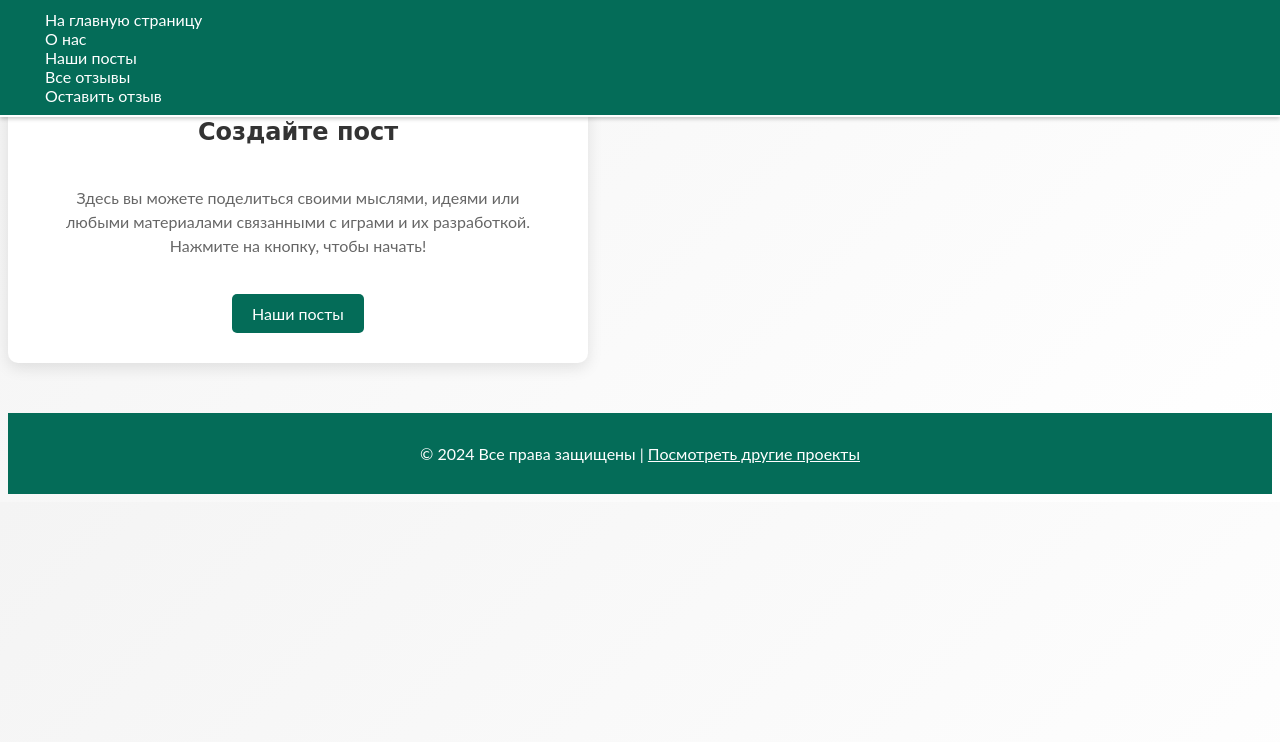
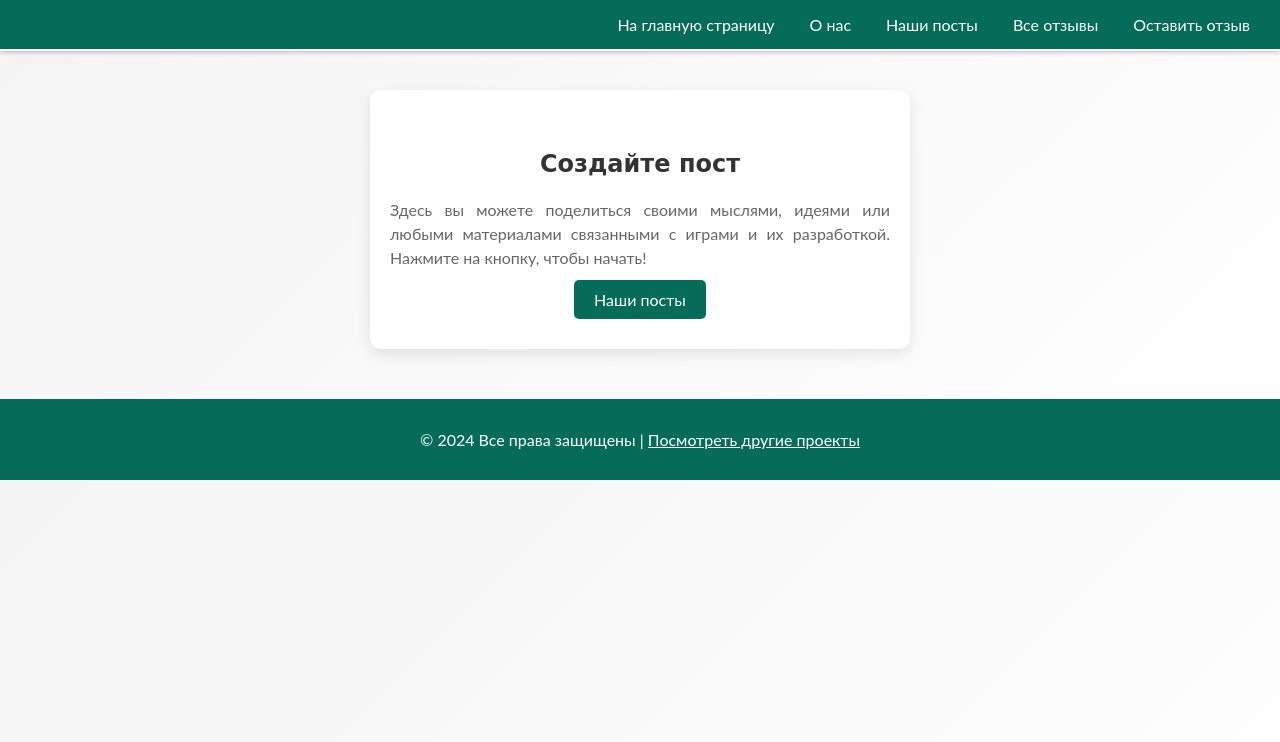
Before and after one commit to AnkoSha/lr_web, a Django app: page / in a window 1280 px wide. Shown: the top 742 px of the page. After the commit the page ends 480 px from the top, so only its background shows below. Run offline with Django 5.2, Linux system fonts and the light colour scheme.

Commit message:
изменены стили

```diff
--- a/static/css/style.css
+++ b/static/css/style.css
@@ -2,6 +2,10 @@ html, body {
     font-family: 'Lato', sans-serif;
     background: linear-gradient(135deg, #f4f4f4, #ffffff);
     color: #666;
+    width: 100%;
+    margin: 0;
+    padding: 0;
+    box-sizing: border-box;
 }
 
 /* Навбар */
@@ -12,7 +16,7 @@ html, body {
     right: 0;
     z-index: 1000;
     background: #046c58;
-    padding: 10px 20px;
+    padding: 15px 20px; /* Исправлено на удобное значение */
     border-bottom: 2px solid #fff;
     box-shadow: 0px 2px 4px rgba(0, 0, 0, 0.2);
 }
@@ -22,6 +26,9 @@ html, body {
     list-style: none;
     margin: 0;
     padding: 0;
+    display: flex;
+    justify-content: flex-end;
+    align-items: center;
 }
 
 .custom-navbar li {
@@ -44,24 +51,26 @@ html, body {
 
 main {
     display: block;
+    margin-top: 80px; /* Прибавлен отступ под фиксированный navbar */
+    padding: 20px;
 }
 
 .center-section {
     text-align: center;
     background: #fff;
-    padding: 40px 40px;
+    padding: 40px 20px; /* Сбалансировано для небольших экранов */
     border-radius: 10px;
     box-shadow: 0px 5px 15px rgba(0, 0, 0, 0.1);
     max-width: 500px;
+    margin: 40px auto; /* Центрирование */
+    position: relative;
 }
-
-
 
 .center-section img {
     width: 100px;
     height: 100px;
-            padding-bottom: 20px;
-            border-radius: 50%; /* Картинка с кругом */
+    margin-bottom: 20px;
+    border-radius: 50%; /* Картинка в круге */
 }
 
 .center-section .shape {
@@ -79,14 +88,15 @@ main {
     font-family: 'Righteous', cursive;
     font-size: 24px;
     color: #333;
-            padding-bottom: 20px;
+    margin-bottom: 20px;
 }
 
 .center-section p {
     color: #666;
     font-size: 16px;
     line-height: 1.5;
-            padding-bottom: 30px;
+    margin-bottom: 20px;
+    text-align: justify; /* Выравнивание текста */
 }
 
 .center-section .btn {
@@ -102,7 +112,6 @@ main {
 .center-section .btn:hover {
     background: #000;
     color: #fff;
-            padding-bottom: 60 px;
 }
 
 /* Футер */
@@ -112,6 +121,7 @@ main {
     padding: 15px 0;
     text-align: center;
     color: #fff;
+    margin-top: 40px; /* Добавлен визуальный отступ */
 }
 
 .footer a {
@@ -123,6 +133,7 @@ main {
     color: #eaeaea;
 }
 
+/* Фигуры */
 .center-section .square {
     width: 50px;
     height: 50px;
@@ -130,11 +141,10 @@ main {
     position: absolute;
     left: -25px;
     bottom: -25px;
-            transform: rotate(45deg); /* Поворачиваем квадрат */
+    transform: rotate(45deg);
     z-index: -2;
 }
 
-        /* Новая фигура - трапеция */
 .center-section .trapezoid {
     position: absolute;
     top: -40px;
@@ -144,13 +154,16 @@ main {
     height: 0;
     border-left: 50px solid transparent;
     border-right: 50px solid transparent;
-            border-bottom: 70px solid #FFD700; /* Цвет трапеции */
+    border-bottom: 70px solid #FFD700;
     z-index: -1;
 }
-.section{
+
+.section {
     padding: 50px;
-    margin-top: 40px !important;
+    margin-top: 40px;
+    box-sizing: border-box;
 }
+
 .about-section {
     text-align: center;
     background: #fff;
@@ -171,7 +184,7 @@ main {
     font-size: 16px;
     line-height: 1.7;
     margin-bottom: 20px;
-            text-align: justify;
+    text-align: justify; /* Выравнивание текста */
 }
 
 
--- a/templates/feedback_success.html
+++ b/templates/feedback_success.html
@@ -4,6 +4,6 @@
 
 <section class="center-section">
     <h1>Спасибо за ваш отзыв!</h1>
-    <a href="{% url 'home' %}">На главную</a>
+    <a href="{% url 'home' %}" class="btn">На главную</a>
 </section>
 {% endblock %}
--- a/templates/leave_feedback.html
+++ b/templates/leave_feedback.html
@@ -14,7 +14,7 @@
 </form>
 
 
-    <a href="{% url 'post_list' %}" class="btn back-link">Назад</a>
+    <a href="{% url 'post_list' %}" class="btn back-link" class="btn">Назад</a>
     <div class="square"></div>
 </section>
 
--- a/templates/post_detail.html
+++ b/templates/post_detail.html
@@ -8,6 +8,6 @@
     <img src="{{ post.image.url }}" alt="{{ post.title }}" style="max-width: 600px;">
     {% endif %}
     <p>{{ post.content }}</p>
-    <a href="{% url 'post_list'%}">Назад к списку постов</a>
+    <a href="{% url 'post_list'%}" class="btn">Назад к списку постов</a>
 </section>
 {% endblock %}
--- a/templates/post_list.html
+++ b/templates/post_list.html
@@ -10,7 +10,7 @@
             <img src="{{ post.image.url }}" alt="{{ post.title }}" style="max-width: 300px;">
             {% endif %}
             <p>{{ post.content|slice:200 }}...</p>
-            <a href="{% url 'post_detail' post.id %}">Читать далее</a>
+            <a href="{% url 'post_detail' post.id %}" class="btn">Читать далее</a>
 
         {% endfor %}
         </div>
```
Also changed, not shown: templates/feedback_list.html (+5 -5 lines), db.sqlite3. Lines whose indentation alone changed are shown as unchanged.
